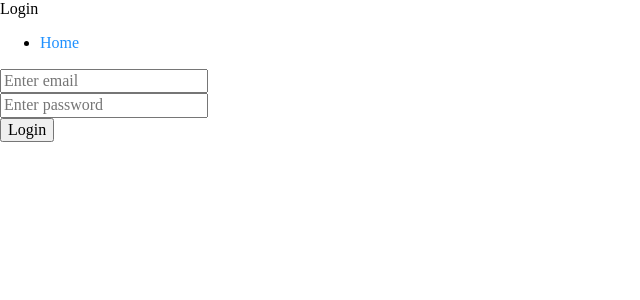
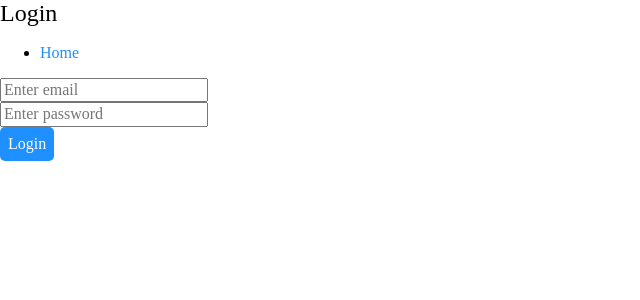
Before and after one commit to flex-farm-stand/ffs, a React (Vite) app: page /login in a window 1280 px wide. Shown: the top 300 px of the page, without its empty margins (0-640 px from the left). Built offline with nearby package versions, Linux system fonts and the light colour scheme; no server answers.

Commit message:
Add style to ui/button, ui/title

```diff
--- a/src/features/ui/button/index.jsx
+++ b/src/features/ui/button/index.jsx
@@ -1,7 +1,28 @@
-export function Button({ onClick, text = 'click', type = 'button' }) {
+import styled from 'styled-components'
+
+function VanillaButton({
+  className,
+  onClick,
+  text = 'click',
+  type = 'button',
+}) {
   return (
-    <button onClick={onClick} type={type}>
+    <button className={className} onClick={onClick} type={type}>
       {text}
     </button>
   )
 }
+
+export const Button = styled(VanillaButton)`
+  & {
+    background-color: dodgerblue;
+    border: none;
+    border-radius: 5px;
+    color: #fff;
+    cursor: pointer;
+    padding: 0.5rem;
+  }
+  &:hover {
+    box-shadow: inset 0 0 0 2rem rgba(0, 0, 0, 0.15);
+  }
+`
--- a/src/features/ui/title/index.jsx
+++ b/src/features/ui/title/index.jsx
@@ -1,3 +1,11 @@
-export function Title({ text = '' }) {
-  return <div>{text}</div>
+import styled from 'styled-components'
+
+function VanillaTitle({ className, text = '' }) {
+  return <div className={className}>{text}</div>
 }
+
+export const Title = styled(VanillaTitle).attrs({
+  className: 'title',
+})`
+  font-size: 1.5rem;
+`
```
